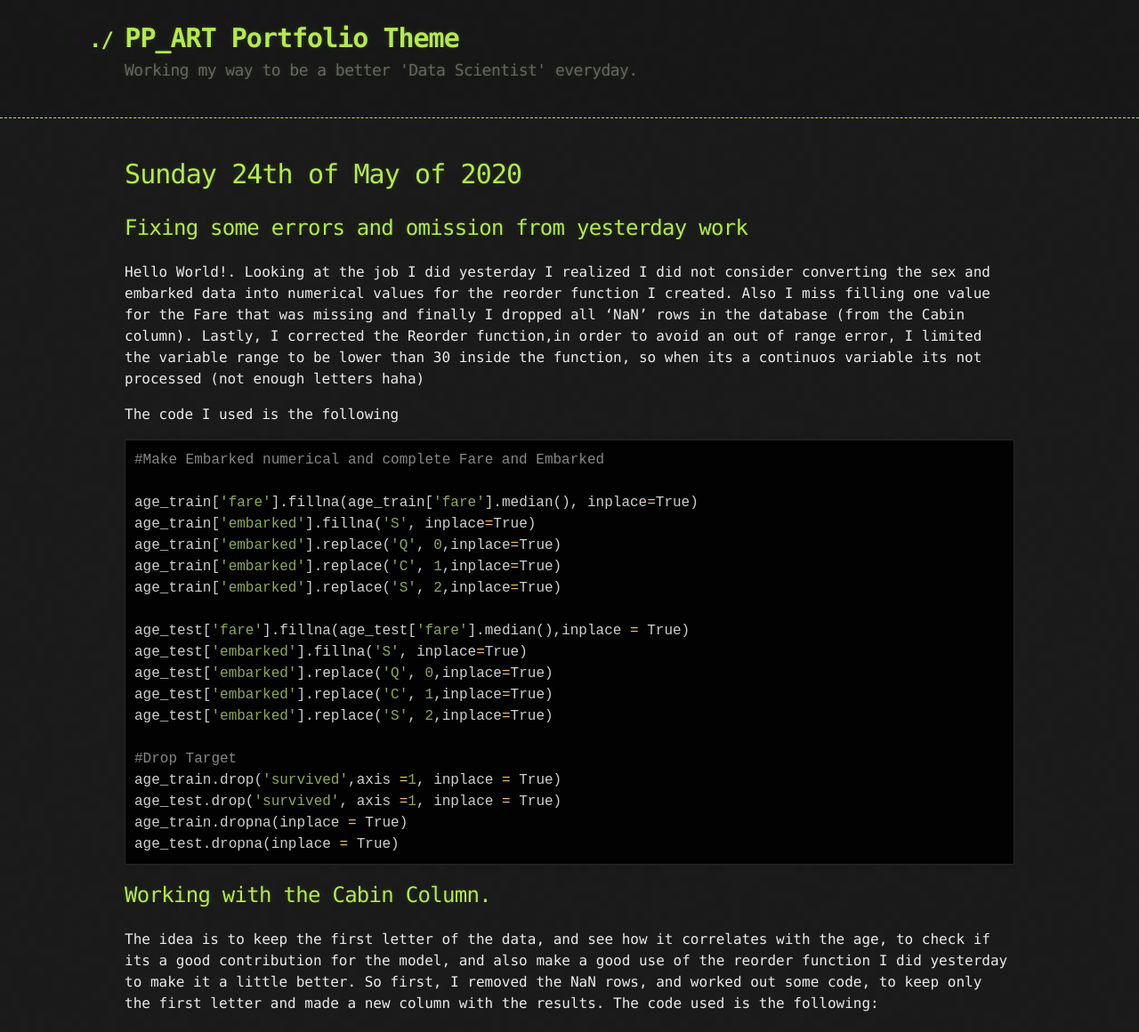
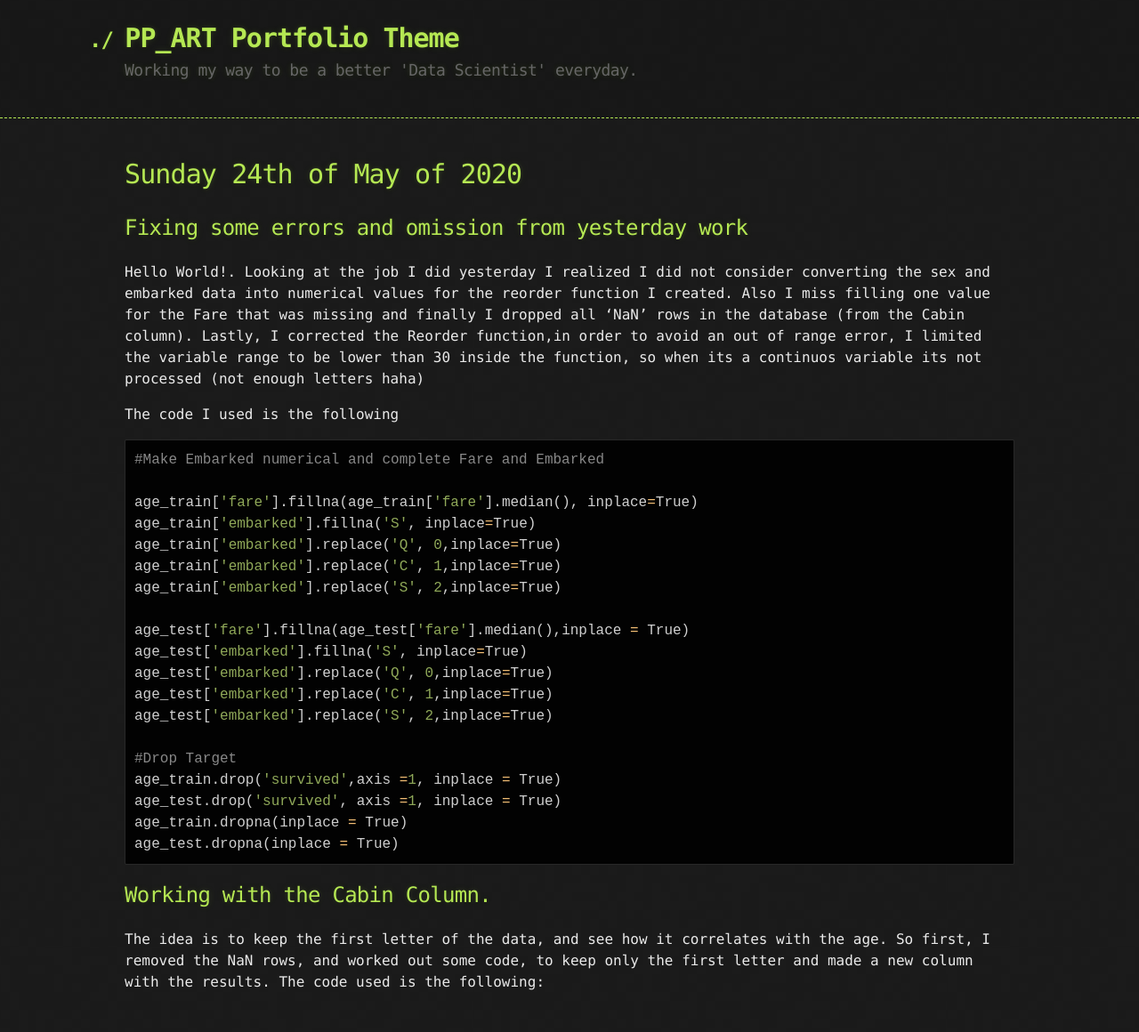
Before and after one commit to PaulB86UK/PP_ART, a Jekyll site: the page built from docs/2020/24_5.md, in a window 1280 px wide. Shown: the whole page at 89% size. Built offline with Jekyll 4.4.1, drawn with Linux system fonts in a browser that asks for light colours; our own code applies the rules of GitHub Pages for plain Markdown files; after the commit the page ends 1136 px from its top, so only the background shows below that.

Commit message:
Update 24_5.md

````diff
--- a/docs/2020/24_5.md
+++ b/docs/2020/24_5.md
@@ -33,5 +33,5 @@ age_train.dropna(inplace = True)
 age_test.dropna(inplace = True)
 ```
 ## Working with the Cabin Column.
-The idea is to keep the first letter of the data, and see how it correlates with the age, to check if its a good contribution for the model, and also make a good use of the reorder function I did yesterday to make it a little better. So first, I removed the NaN rows, and worked out some code, to keep only the first letter and made a new column with the results.
+The idea is to keep the first letter of the data, and see how it correlates with the age. So first, I removed the NaN rows, and worked out some code, to keep only the first letter and made a new column with the results.
 The code used is the following:
````
